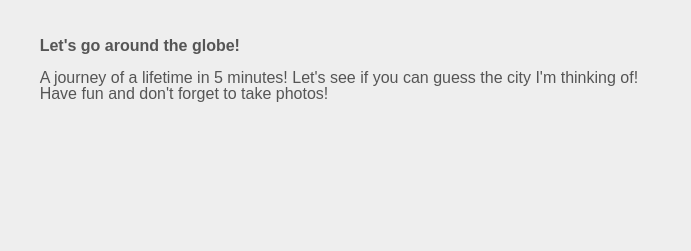
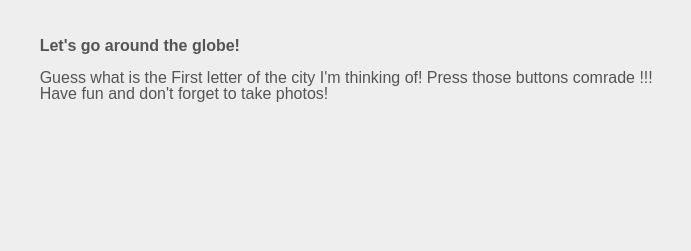
Before and after one commit to gnenov89/MindReader, a plain HTML site: page index.html in a window 1280 px wide. Shown: the part 1010-1261 px from the top of the page, 451-1142 px from the left. Drawn offline with nearby package versions, Linux system fonts and the light colour scheme.

Commit message:
text fixed

```diff
--- a/index.html
+++ b/index.html
@@ -29,7 +29,7 @@
         <h2>Let's go around the globe!</h2>
         <br>
         <p>
-         A journey of a lifetime in 5 minutes! Let's see if you can guess the city I'm thinking of!
+         Guess what is the First letter of the city I'm thinking of! Press those buttons comrade !!!
         </p>
 
         <p>
```
